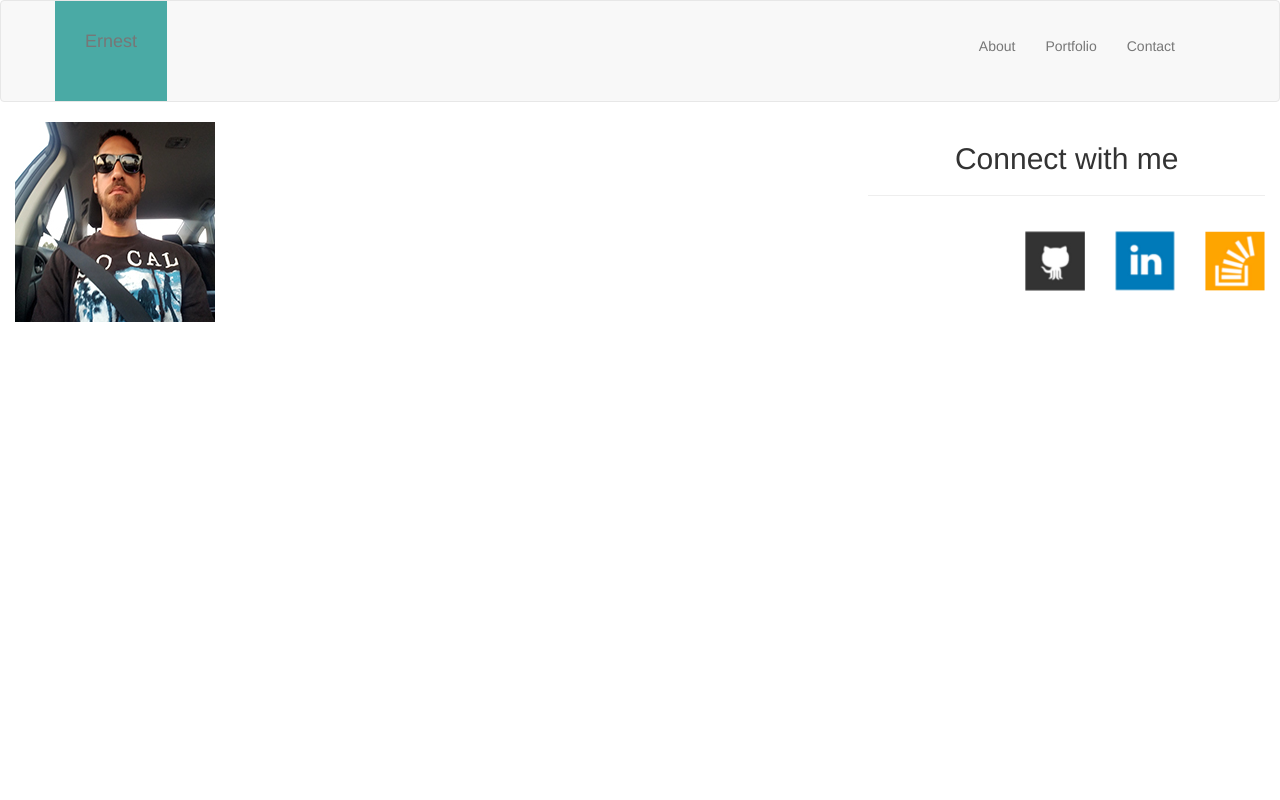
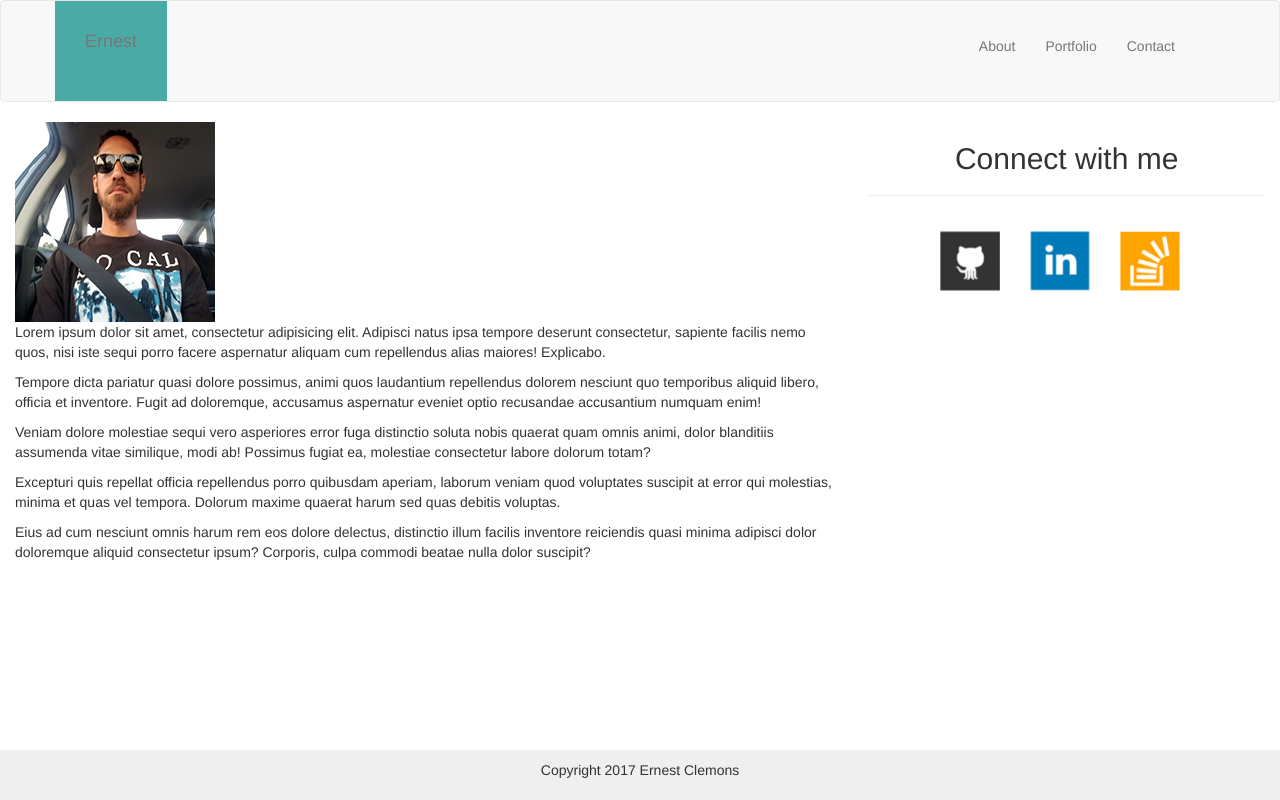
Before and after one commit to edogg23/Bootstrap-Portfolio, a plain HTML site: page index.html in a window 1280 px wide. Drawn offline with nearby package versions, Linux system fonts and the light colour scheme.

Commit message:
Added footer

```diff
--- a/css/styles.css
+++ b/css/styles.css
@@ -7,3 +7,17 @@
 .tnbar{
 	padding: 20px;
 }
+
+.rightNavbr{
+	margin-right: 70px;
+}
+
+.footer{
+	position: absolute;
+  right: 0;
+  bottom: 0;
+  left: 0;
+  padding: 1rem;
+  background-color: #efefef;
+  text-align: center;
+}
--- a/index.html
+++ b/index.html
@@ -48,11 +48,16 @@
 		<div class="row">
 			<div class="col-xs-12 col-md-8">
 				<img src="images/me2.jpg" alt="my selfie" height="200px" width="200px">
+				<p>Lorem ipsum dolor sit amet, consectetur adipisicing elit. Adipisci natus ipsa tempore deserunt consectetur, sapiente facilis nemo quos, nisi iste sequi porro facere aspernatur aliquam cum repellendus alias maiores! Explicabo.</p>
+				<p>Tempore dicta pariatur quasi dolore possimus, animi quos laudantium repellendus dolorem nesciunt quo temporibus aliquid libero, officia et inventore. Fugit ad doloremque, accusamus aspernatur eveniet optio recusandae accusantium numquam enim!</p>
+				<p>Veniam dolore molestiae sequi vero asperiores error fuga distinctio soluta nobis quaerat quam omnis animi, dolor blanditiis assumenda vitae similique, modi ab! Possimus fugiat ea, molestiae consectetur labore dolorum totam?</p>
+				<p>Excepturi quis repellat officia repellendus porro quibusdam aperiam, laborum veniam quod voluptates suscipit at error qui molestias, minima et quas vel tempora. Dolorum maxime quaerat harum sed quas debitis voluptas.</p>
+				<p>Eius ad cum nesciunt omnis harum rem eos dolore delectus, distinctio illum facilis inventore reiciendis quasi minima adipisci dolor doloremque aliquid consectetur ipsum? Corporis, culpa commodi beatae nulla dolor suscipit?</p>
 			</div>
 			<div class="col-xs-6 col-md-4">
 				<h2><center>Connect with me</center></h2>
 				<hr>
-				<ul class="nav navbar-nav navbar-right">
+				<ul class="nav navbar-nav navbar-right img-responsive center-block rightNavbr">
 					<li><a href="https://github.com/" target="_blank"><img class="social social-github" src="images/gitHubLogo.jpg" height="60px" width="60px" alt="Github"></a></li>
 					<li><a href="https://www.linkedin.com/" target="_blank"><img class="social social-linkedin" src="images/linkDinLog.jpg" height="60px" width="60px" alt="LinkedIn"></a></li>
 					<li><a href="https://stackoverflow.com/" target="_blank"><img class="social social-facebook" src="images/stackLogo.jpg" height="60px" width="60px" alt="Stack Overflow"></a></li>
@@ -61,6 +66,12 @@
 		</div>
 
 	</div>
+
+	<footer class="footer">
+		<div class="container">
+			<p>Copyright 2017 Ernest Clemons</p>
+		</div>
+	</footer>
 
 
 	<!-- <div class="row">
```
